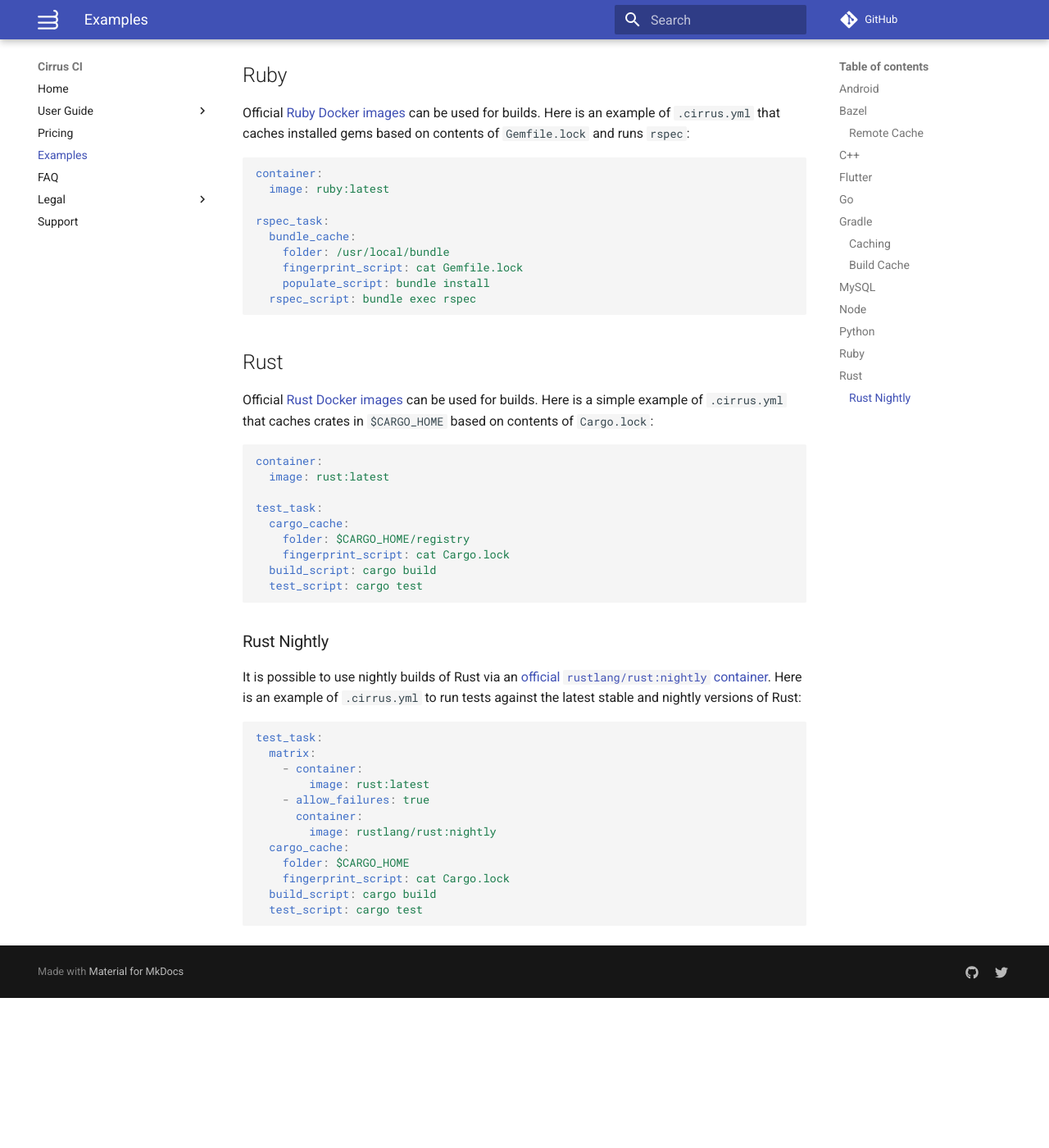
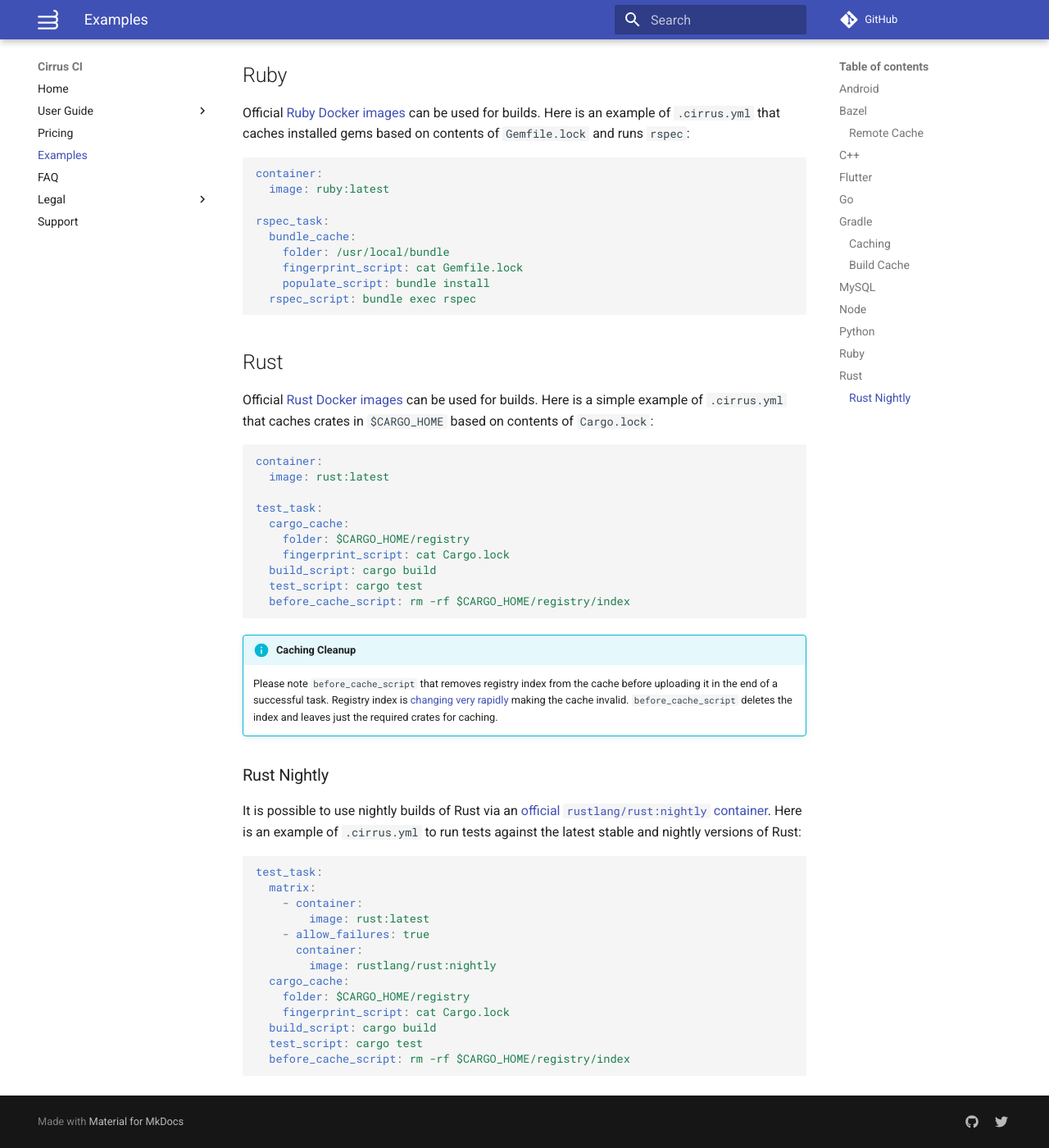
Before and after one commit to cirruslabs/cirrus-ci-docs, an MkDocs documentation site: the page built from docs/examples.md, in a window 1280 px wide and 1400 px high, scrolled down 5027 px. Shown: the whole window at 82% size. Built offline with MkDocs 1.6.1 and Material for MkDocs 9.7.7, drawn with Linux system fonts in a browser that asks for light colours; comment, search, counter and statistics services are not loaded; old or Windows-style settings are respelled for this version of MkDocs; before the commit the page ends 6244 px from its top, so only the background shows below that.

Commit message:
better cargo caching

````diff
--- a/docs/examples.md
+++ b/docs/examples.md
@@ -260,7 +260,14 @@ test_task:
     fingerprint_script: cat Cargo.lock
   build_script: cargo build
   test_script: cargo test
+  before_cache_script: rm -rf $CARGO_HOME/registry/index
 ```
+
+!!! info "Caching Cleanup"
+
+    Please note `before_cache_script` that removes registry index from the cache before uploading it in the end of a successful task.
+    Registry index is [changing very rapidly](https://github.com/rust-lang/crates.io-index) making the cache invalid. `before_cache_script`
+    deletes the index and leaves just the required crates for caching.
 
 ### Rust Nightly
 
@@ -276,8 +283,9 @@ test_task:
       container:
         image: rustlang/rust:nightly
   cargo_cache:
-    folder: $CARGO_HOME
+    folder: $CARGO_HOME/registry
     fingerprint_script: cat Cargo.lock
   build_script: cargo build
   test_script: cargo test
+  before_cache_script: rm -rf $CARGO_HOME/registry/index
 ```
````
